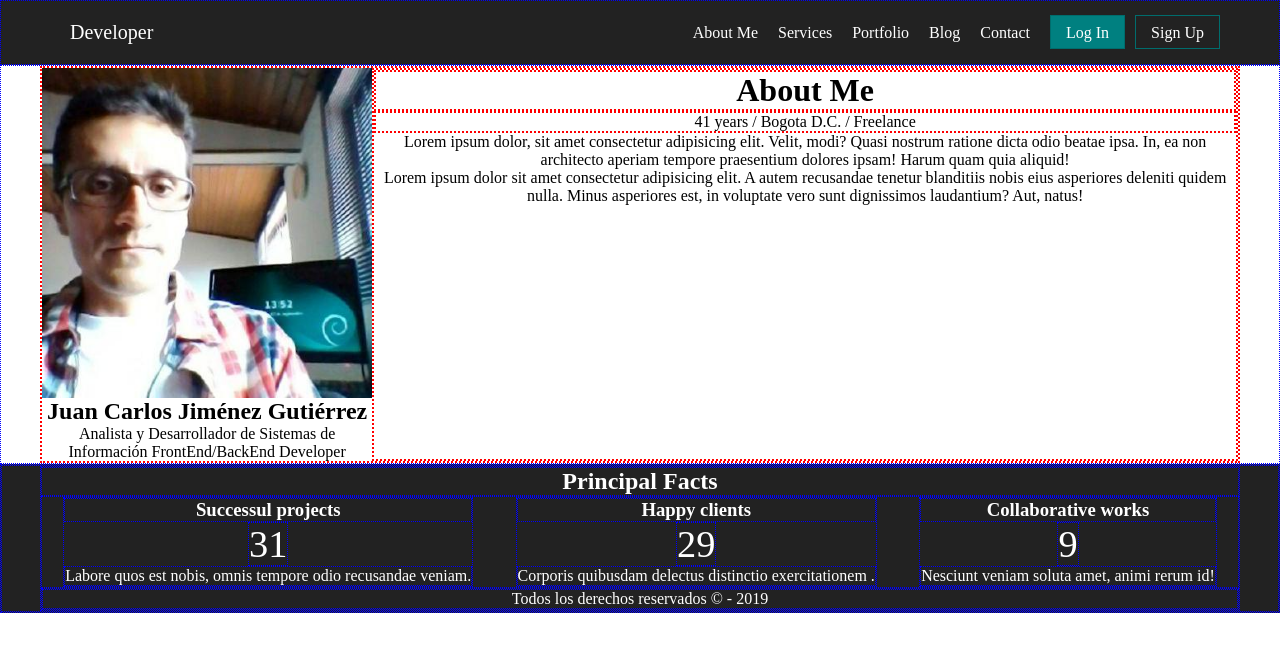
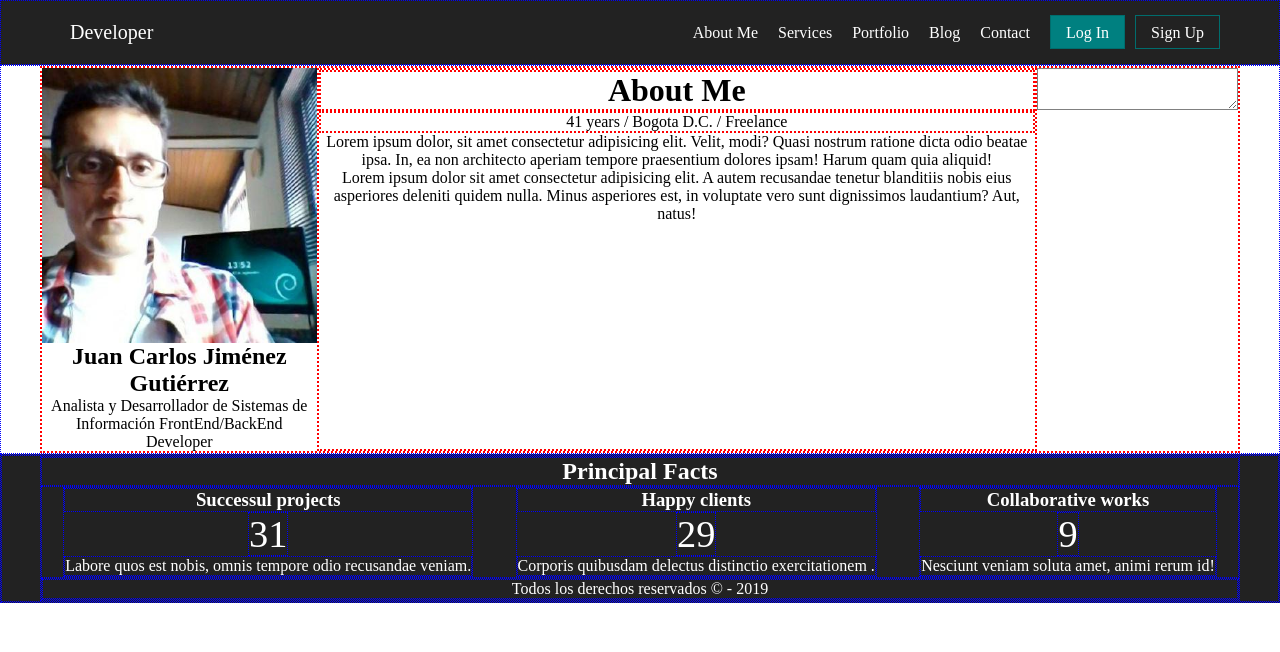
Before and after one commit to jcarlosj/FrontEnd-Angular-Fundamentales-Portafolio, an Angular app: page / in a window 1280 px wide. Shown: the top 652 px of the page. Built offline with nearby package versions, Linux system fonts and the light colour scheme.

Commit message:
[+] Componente(Content) > Chat: Two Way Data Binding

```diff
--- a/src/app/app.module.ts
+++ b/src/app/app.module.ts
@@ -1,5 +1,6 @@
 import { BrowserModule } from '@angular/platform-browser';
 import { NgModule } from '@angular/core';
+import { FormsModule } from '@angular/forms';
 
 import { AppComponent } from './app.component';
 import { HeaderComponent } from './components/header/header.component';
@@ -14,7 +15,8 @@ import { FooterComponent } from './components/footer/footer.component';
     FooterComponent
   ],
   imports: [
-    BrowserModule
+    BrowserModule,
+    FormsModule,
   ],
   providers: [],
   bootstrap: [AppComponent]
--- a/src/app/components/content/content.component.html
+++ b/src/app/components/content/content.component.html
@@ -15,4 +15,12 @@
         <p>Lorem ipsum dolor, sit amet consectetur adipisicing elit. Velit, modi? Quasi nostrum ratione dicta odio beatae ipsa. In, ea non architecto aperiam tempore praesentium dolores ipsam! Harum quam quia aliquid!</p>
         <p>Lorem ipsum dolor sit amet consectetur adipisicing elit. A autem recusandae tenetur blanditiis nobis eius asperiores deleniti quidem nulla. Minus asperiores est, in voluptate vero sunt dignissimos laudantium? Aut, natus!</p>
     </div>
+    <div id="chat">
+        <div id="box">
+            <span>{{ chat .data }}</span>
+        </div>
+        <div id="send">
+            <textarea [(ngModel)]="chat.data"></textarea>
+        </div>
+    </div>
 </div>
--- a/src/app/components/content/content.component.ts
+++ b/src/app/components/content/content.component.ts
@@ -11,4 +11,7 @@ export class ContentComponent {
 	  profession: 'Analista y Desarrollador de Sistemas de Información FrontEnd/BackEnd Developer',
 	  images: [ '../assets/images/me.jpg' ],
   }
+  chat = {
+	data: ''
+  }
 }
```
